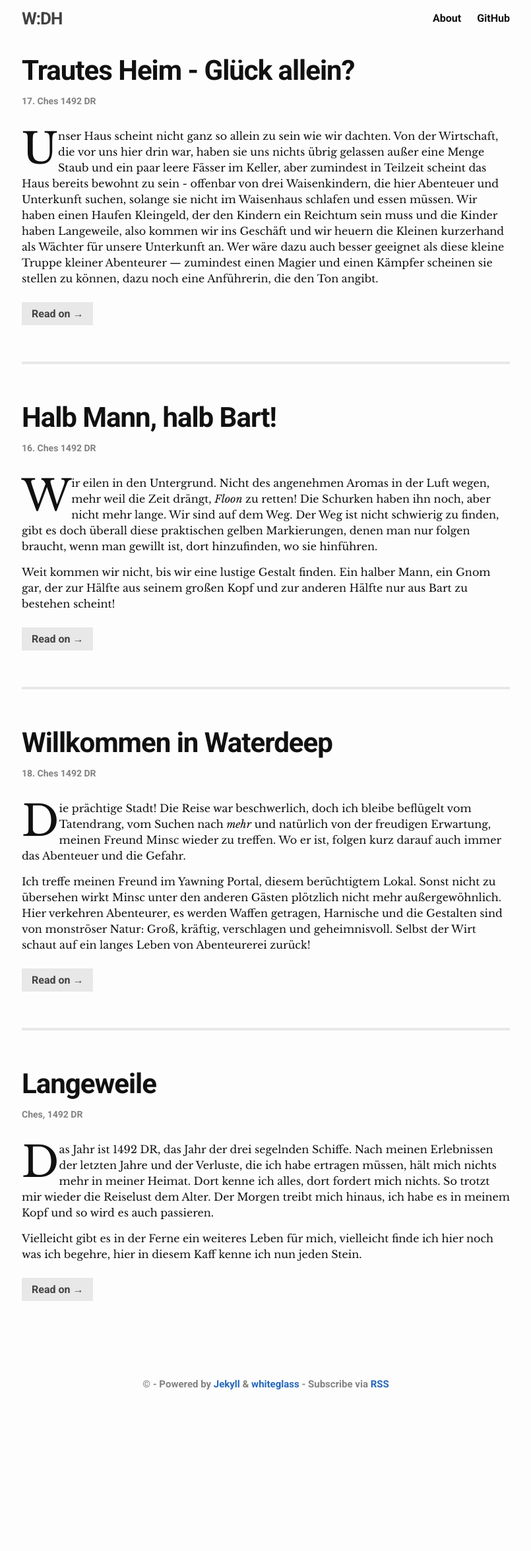
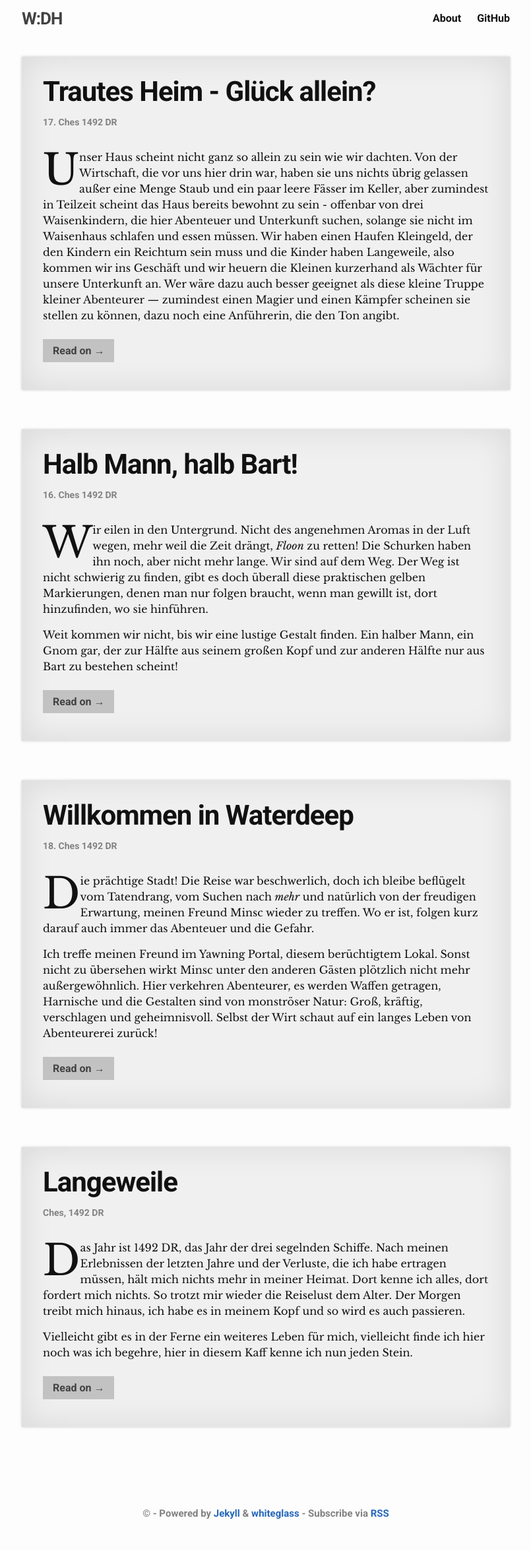
Before and after one commit to Wayneoween/dnd5e_story_wdh, a Jekyll site: the page built from index.html, in a window 1280 px wide. Shown: the whole page at 66% size, without its empty margins (237-1042 px from the left). Built offline with Jekyll 4.4.1, drawn with Linux system fonts in a browser that asks for light colours; the list of posts is cut into pages by our own code; before the commit the page ends 2155 px from its top, so only the background shows below that.

Commit message:
Papierdesign wie anno 2011

```diff
--- a/_sass/custom.scss
+++ b/_sass/custom.scss
@@ -1,3 +1,25 @@
+/* overwrite upstream theme */
+.post-list > li:not(:first-child) {
+    border-top: none !important;
+    padding-top: 2em !important;
+}
+/* paper like design, it's sooo 2011 */
+.post-list > li, article {
+    background-color: #f0f0f0;
+    padding: 2em;
+    box-shadow: 0 0 4px rgba(0, 0, 0, 0.2), inset 0 0 50px rgba(0, 0, 0, 0.1);
+    &:before, &:after {
+        width: 40%;
+        height: 10px;
+        content: ' ';
+        left: 12px;
+        bottom: 12px;
+        background: transparent;
+        box-shadow: 0 6px 12px rgba(0, 0, 0, 0.3);
+        z-index: -1;
+        transform: skew(-5deg) rotate(-5deg);
+    }
+}
 .post-content p {
     font-family: $content-font-family;
     font-weight: 400;
--- a/assets/main.scss
+++ b/assets/main.scss
@@ -19,7 +19,7 @@ $background-color: #fdfdfd;
 $brand-color:      #2568ba;
 
 $grey-color:       #828282;
-$grey-color-light: lighten($grey-color, 40%);
+$grey-color-light: lighten($grey-color, 25);
 $grey-color-dark:  darken($grey-color, 25%);
 
 // Width of the content area
```
